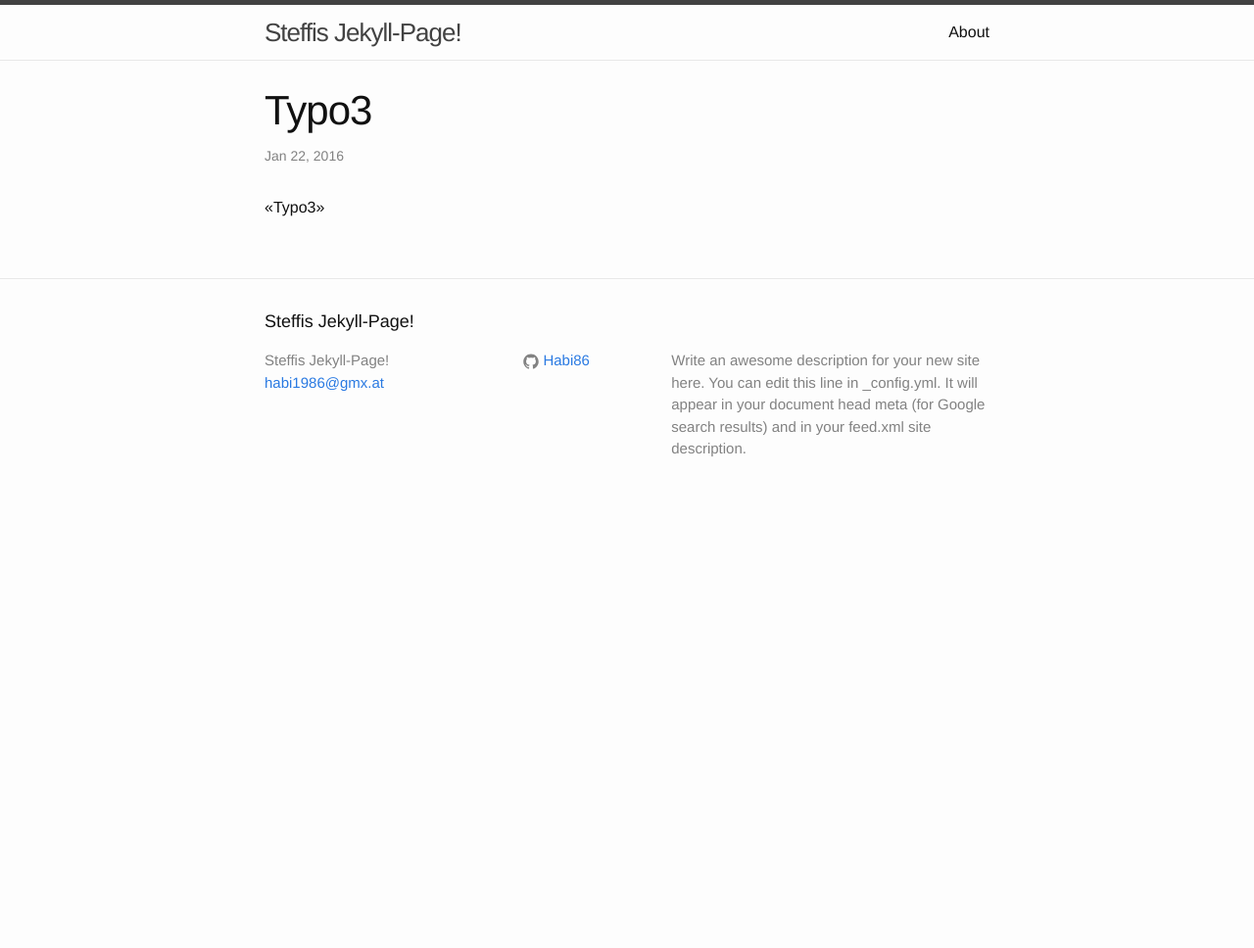
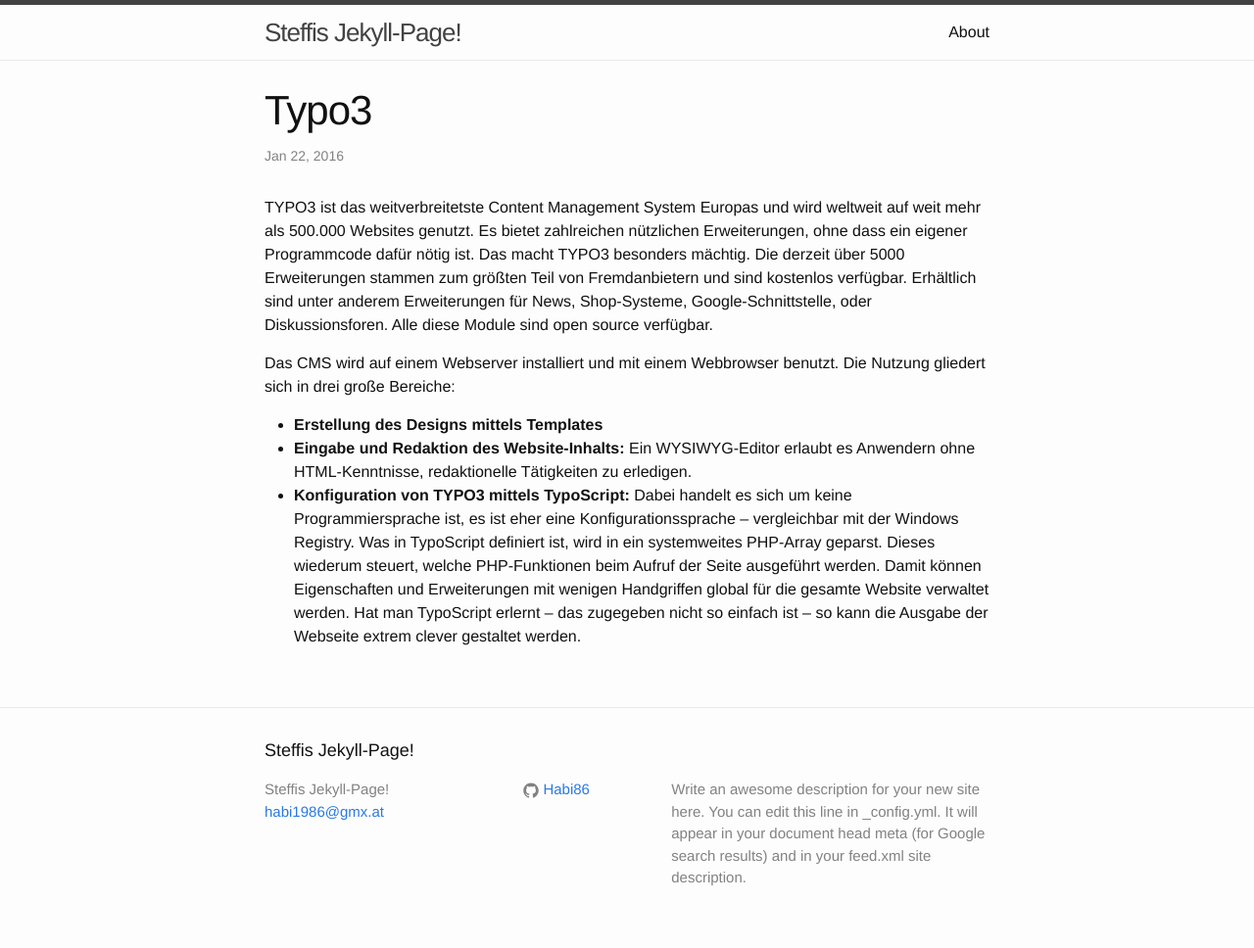
Before and after one commit to Habi86/Habi86.github.io, a Jekyll site: the page built from _posts/2016-01-22-typo3.markdown, in a window 1280 px wide. Shown: the whole page at 98% size. Built offline with Jekyll 4.4.1, drawn with Linux system fonts in a browser that asks for light colours; before the commit the page ends 900 px from its top, so only the background shows below that.

Commit message:
1. Teil Typo3

```diff
--- a/_posts/2016-01-22-typo3.markdown
+++ b/_posts/2016-01-22-typo3.markdown
@@ -4,4 +4,12 @@ title:  "Typo3"
 date:   2016-01-22 13:28:08 +0100
 categories: CMS
 ---
-<<Typo3>>
+TYPO3 ist das weitverbreitetste Content Management System Europas und wird weltweit auf weit mehr als 500.000 Websites genutzt. Es bietet zahlreichen nützlichen Erweiterungen, ohne dass ein eigener Programmcode dafür nötig ist. Das macht TYPO3 besonders mächtig.
+Die derzeit über 5000 Erweiterungen stammen zum größten Teil von Fremdanbietern und sind kostenlos verfügbar. Erhältlich sind unter anderem Erweiterungen für News, Shop-Systeme, Google-Schnittstelle, oder Diskussionsforen. Alle diese Module sind open source verfügbar.
+
+Das CMS wird auf einem Webserver installiert und mit einem Webbrowser benutzt. Die Nutzung gliedert sich in drei große Bereiche:
+
+- **Erstellung des Designs mittels Templates**
+- **Eingabe und Redaktion des Website-Inhalts:** Ein WYSIWYG-Editor erlaubt es Anwendern ohne HTML-Kenntnisse, redaktionelle Tätigkeiten zu erledigen.
+- **Konfiguration von TYPO3 mittels TypoScript:** Dabei handelt es sich um keine Programmiersprache ist, es ist eher eine Konfigurationssprache – vergleichbar mit der Windows Registry. Was in TypoScript definiert ist, wird in ein systemweites PHP-Array geparst. Dieses wiederum steuert, welche PHP-Funktionen beim Aufruf der Seite ausgeführt werden. Damit können Eigenschaften und Erweiterungen mit wenigen Handgriffen global für die gesamte Website verwaltet werden.
+Hat man TypoScript erlernt – das zugegeben nicht so einfach ist – so kann die Ausgabe der Webseite extrem clever gestaltet werden.
```
